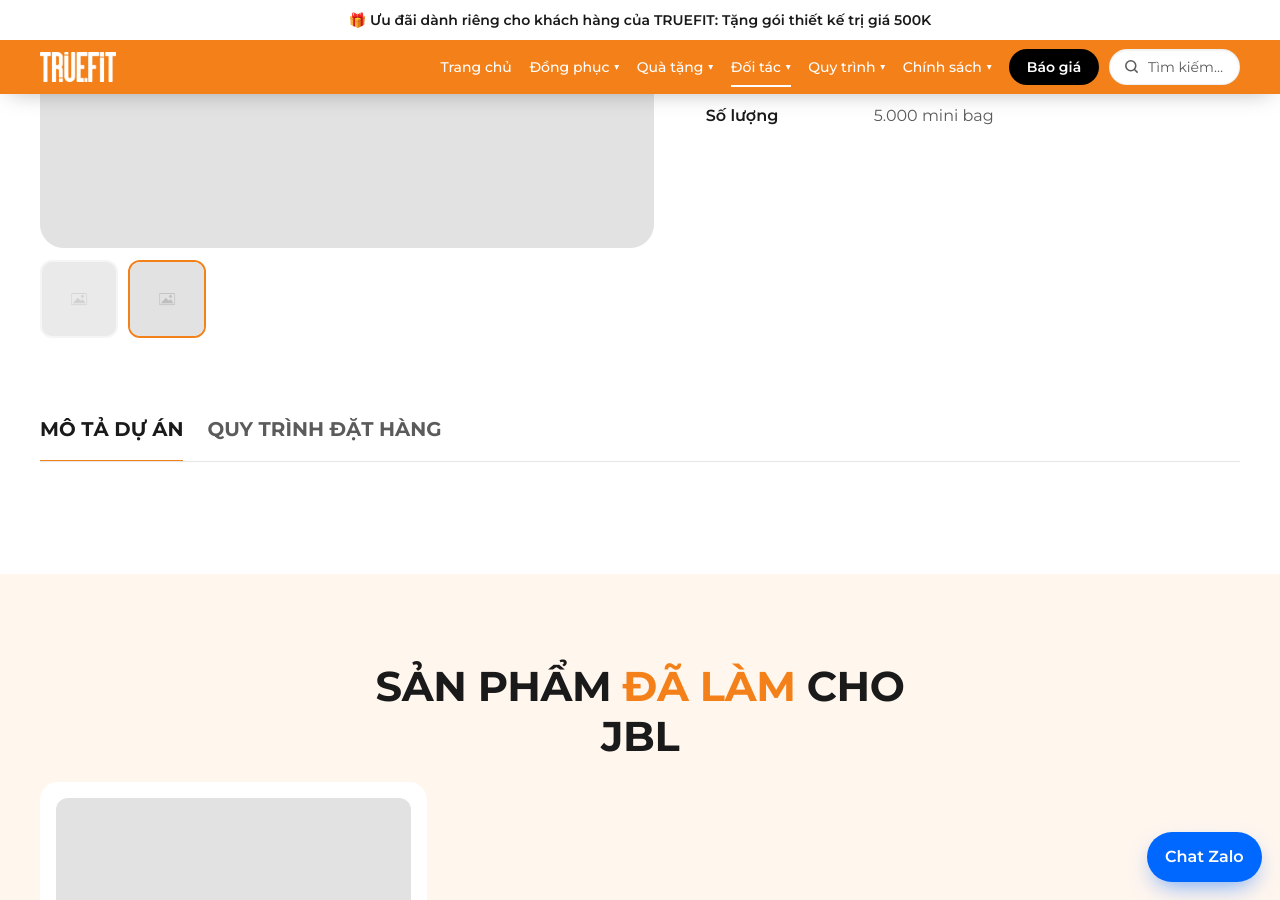
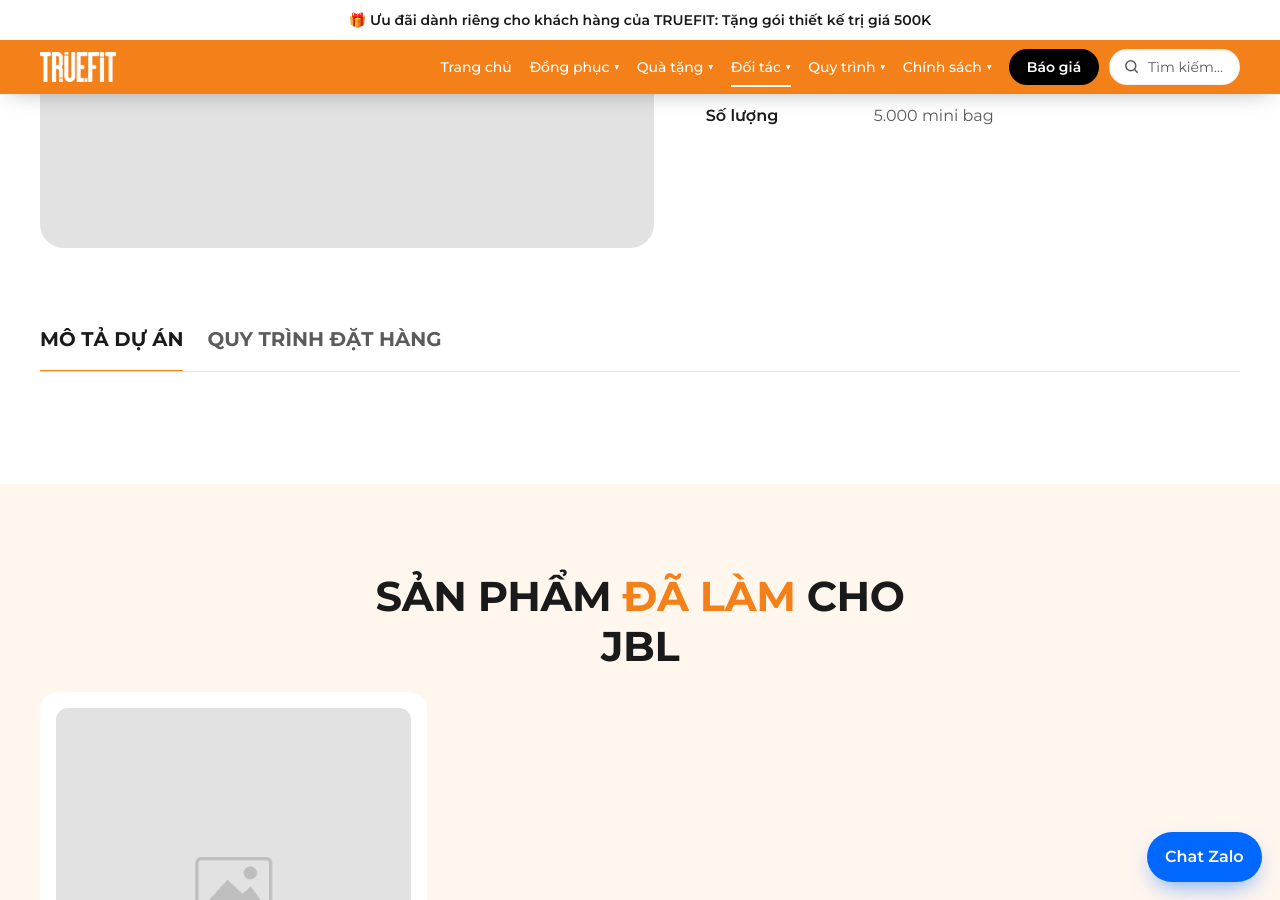
Before and after one commit to bap47/truefit, a Jekyll site: the page built from _khach_hang/qua-tang/jbl.md, in a window 1280 px wide and 900 px high, scrolled down 498 px. Built offline with Jekyll 4.4.1, drawn with Linux system fonts in a browser that asks for light colours.

Commit message:
Add files via upload

```diff
--- a/_layouts/client.html
+++ b/_layouts/client.html
@@ -8,9 +8,10 @@
 {% assign anh_chinh = page.anh_bia %}
 {% if anh_chinh == nil or anh_chinh == "" %}{% if page.thu_vien and page.thu_vien.size > 0 %}{% assign anh_chinh = page.thu_vien[0] %}{% elsif da_lam.size > 0 %}{% assign anh_chinh = da_lam[0].anh %}{% endif %}{% endif %}
 {% if anh_chinh == nil or anh_chinh == "" %}{% assign anh_chinh = "/assets/img/ph.svg" %}{% endif %}
+{% assign ds_them = page.thu_vien %}{% if page.thu_vien and page.thu_vien.size > 0 and anh_chinh == page.thu_vien[0] %}{% capture _s %}{% for a in page.thu_vien offset:1 %}{{ a }}|{% endfor %}{% endcapture %}{% assign ds_them = _s | split: "|" %}{% endif %}
 <section class="tf-section tf-pd" data-recent-t="{{ page.title }}" data-recent-u="{{ page.url | relative_url }}" data-recent-i="{{ anh_chinh | prepend: site.baseurl }}">
   <div class="wrap tf-pd__top">
-    {% include pd-gallery.html anh=anh_chinh ds=page.thu_vien alt=page.title %}
+    {% include pd-gallery.html anh=anh_chinh ds=ds_them alt=page.title %}
     <div class="tf-pd__info">
       <a class="tf-eyebrow rise" href="{{ '/khach-hang/#' | append: qslug | relative_url }}">Đối tác {{ ten_nhom | downcase }}</a>
       {% if page.logo and page.logo != "" %}<p class="tf-pd__logo rise"><img src="{{ page.logo | prepend: site.baseurl }}" alt="Logo {{ page.title }}"></p>{% endif %}
```
